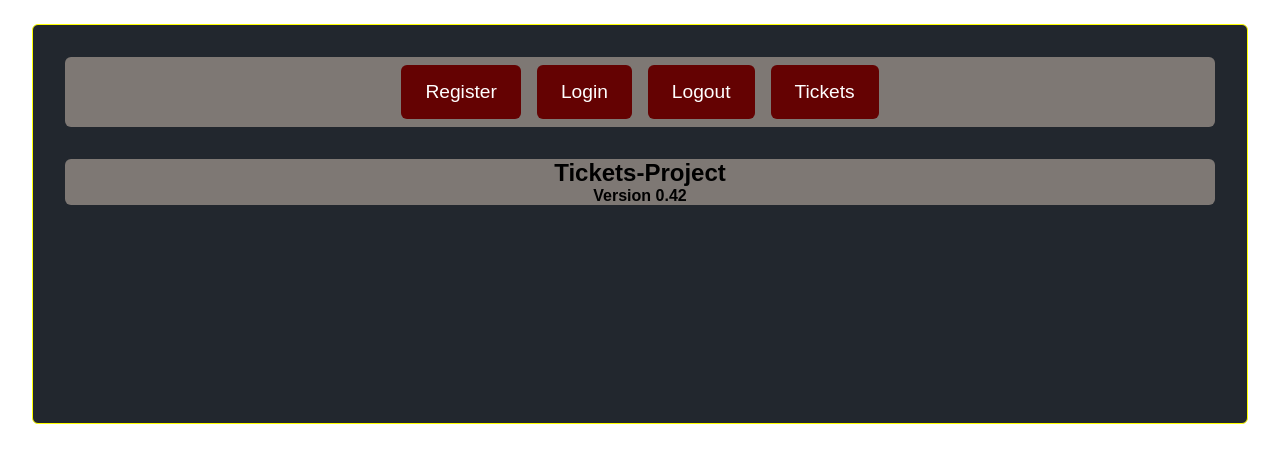
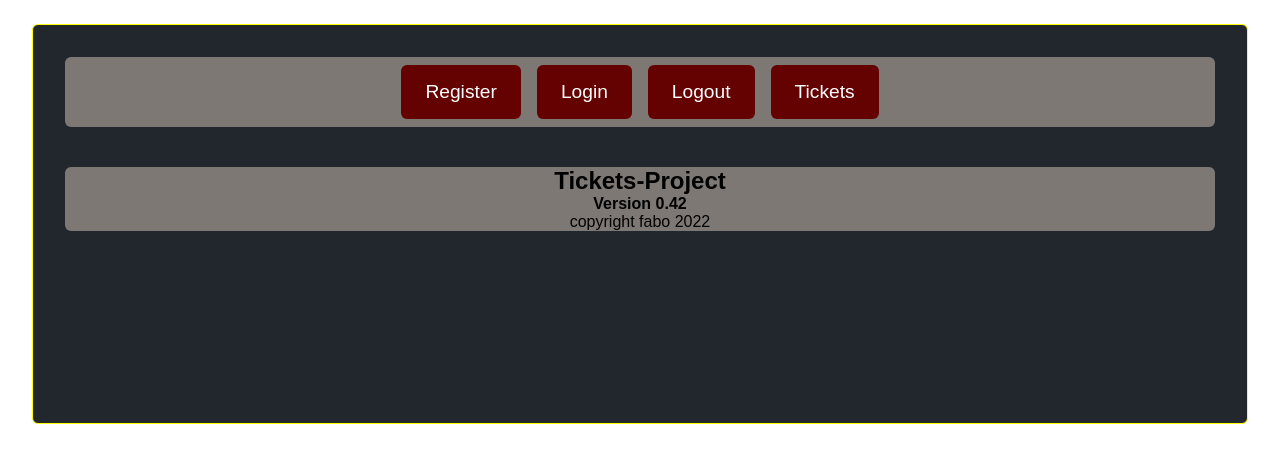
Before and after one commit to fabogit/client, an Angular app: page / in a window 1280 px wide. Shown: the top 462 px of the page. Built offline with nearby package versions, Linux system fonts and the light colour scheme.

Commit message:
css fixes

```diff
--- a/src/app/components/footer/footer.component.css
+++ b/src/app/components/footer/footer.component.css
@@ -2,7 +2,7 @@
 
 		/* max-width: 90%; */
 		/* space t/b, center r/l */
-		margin: var(--space-8) auto;
+		margin: var(--space-10) auto var(--space-8);
 		/* padding: var(--space-4); */
 		background-color: var(--color-primary-200-bg);
 		border-radius: var(--border-radius-medium);
--- a/src/app/components/footer/footer.component.html
+++ b/src/app/components/footer/footer.component.html
@@ -1,4 +1,5 @@
 <div class="footer">
 	<h2>Tickets-Project</h2>
 	<h4>Version 0.42</h4>
+	<p>copyright fabo 2022</p>
 </div>
--- a/src/app/components/tickets/tickets.component.css
+++ b/src/app/components/tickets/tickets.component.css
@@ -5,8 +5,9 @@ section {
 .tickets-actions {
 	overflow: auto;
 	display: flex;
+	max-width: 80%;
 	justify-content: space-evenly;
-	margin: var(--space-4);
+	margin: var(--space-8) auto var(--space-8);
 	padding: auto var(--space-2);
 	/* border: 1px solid red; */
 	border-radius: var(--border-radius-medium);
```
